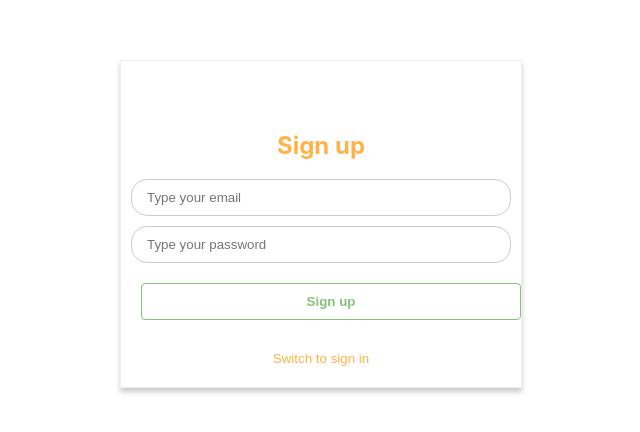
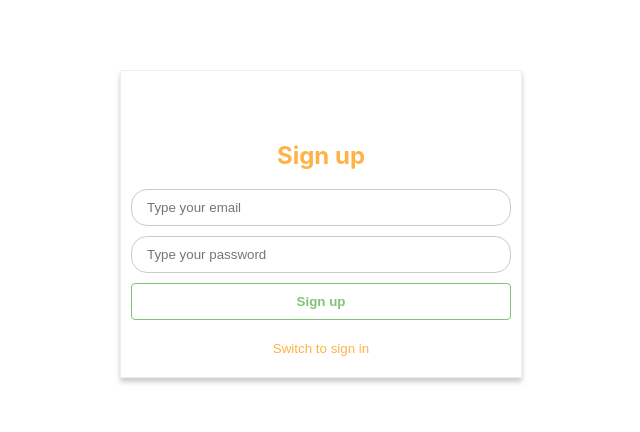
Before and after one commit to Babiy7/nerdysoft-test, a React (Create React App) app: page /auth in a window 1280 px wide. Shown: the part 176-608 px from the top of the page, without its empty margins (319-959 px from the left). Built offline with nearby package versions, Linux system fonts and the light colour scheme.

Commit message:
Deleted margin around Button.

```diff
--- a/src/components/UI/Button/Button.module.scss
+++ b/src/components/UI/Button/Button.module.scss
@@ -5,7 +5,7 @@
 
   outline: none;
   padding: 10px;
-  margin: 10px;
+  // margin: 10px;
   border-radius: 4px;
 
   background-color: transparent;
```
